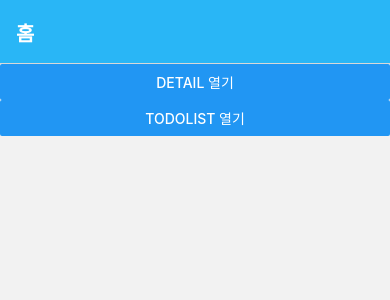
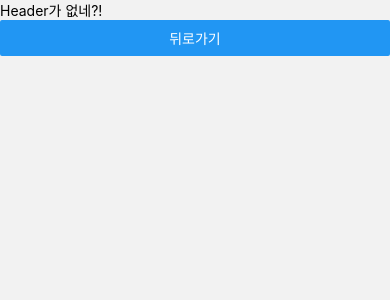
Before and after one commit to withbbang/react-native-tutorial, a React Native app: screen /Headerless in a window 390 px wide. Shown: the top 300 px of the page. Built offline with nearby package versions, Linux system fonts and the light colour scheme.

Commit message:
Test: 헤더 숨기기

```diff
--- a/App.tsx
+++ b/App.tsx
@@ -13,13 +13,17 @@ import Home from './screens/Home';
 import Detail from './screens/Detail';
 import TodoList from './screens/TodoList';
 import { ParamsType } from './modules/Types';
+import Headerless from './screens/Headerless';
 
 const Stack = createNativeStackNavigator();
 
 export default function App(): JSX.Element {
   return (
     <NavigationContainer>
-      <Stack.Navigator initialRouteName="Home">
+      <Stack.Navigator
+        initialRouteName="Home"
+        // screenOptions={{ headerShown: false }} // 모든 화면의 헤더 유무 설정
+      >
         {/* option.title: 화면 타이틀 지정 방법 1 */}
         <Stack.Screen
           name="Home"
@@ -68,6 +72,11 @@ export default function App(): JSX.Element {
             return returnValue;
           }}
         />
+        <Stack.Screen
+          name="Headerless"
+          component={Headerless}
+          options={{ headerShown: false }}
+        />
         <Stack.Screen name="TodoList" component={TodoList} />
       </Stack.Navigator>
     </NavigationContainer>
--- /dev/null
+++ b/screens/Headerless/index.js
@@ -0,0 +1,17 @@
+import React from 'react';
+import { StyleSheet, Text, View, Button } from 'react-native';
+import { SafeAreaView } from 'react-native-safe-area-context';
+
+export default function Headerless({ navigation }) {
+  return (
+    // SafeAreaView: 상태바에 침범하는 view를 막아줌
+    <SafeAreaView>
+      <View>
+        <Text>Header가 없네?!</Text>
+        <Button onPress={() => navigation.pop()} title={'뒤로가기'} />
+      </View>
+    </SafeAreaView>
+  );
+}
+
+const styles = StyleSheet.create({});
--- a/screens/Home/index.js
+++ b/screens/Home/index.js
@@ -18,6 +18,10 @@ export default function Home({ navigation }) {
         // onPress={() => navigation.navigate('TodoList', { data: '상남자 김영선' })}
         onPress={() => navigation.push('TodoList', { data: '상남자 김영선' })}
       />
+      <Button
+        title="Headerless 열기"
+        onPress={() => navigation.push('Headerless')}
+      />
     </View>
   );
 }
```
